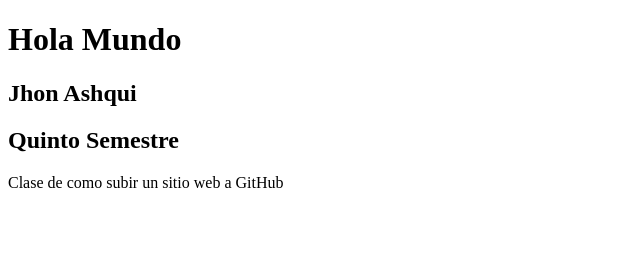
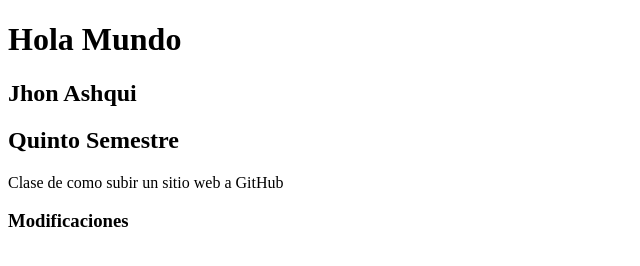
Before and after one commit to JhonAshqui/jhonashqui.github.io, a plain HTML site: page index.html in a window 1280 px wide. Shown: the whole page, without its empty margins (0-640 px from the left). Drawn offline with Linux system fonts and the light colour scheme.

Commit message:
Add index

```diff
--- a/index.html
+++ b/index.html
@@ -10,6 +10,7 @@
     <h2>Jhon Ashqui</h2>
     <h2>Quinto Semestre</h2>
     <p>Clase de como subir un sitio web a GitHub</p>
+    <h3>Modificaciones</h3>
 
 </body>
 </html>
```
